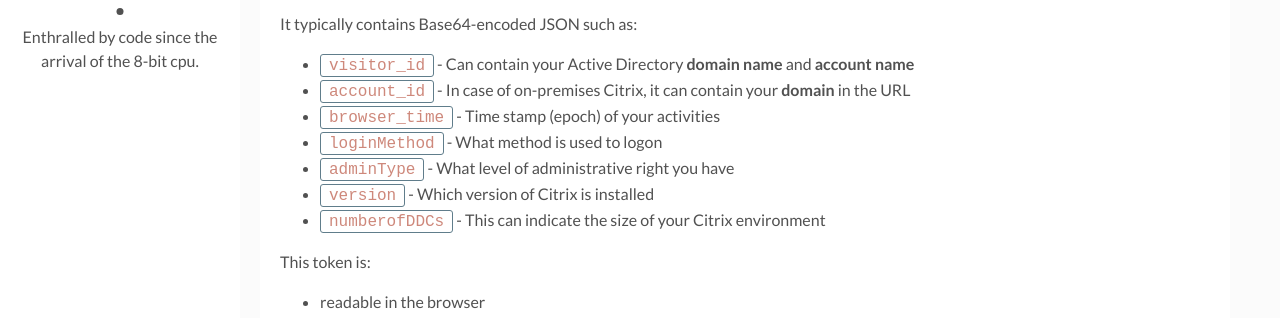
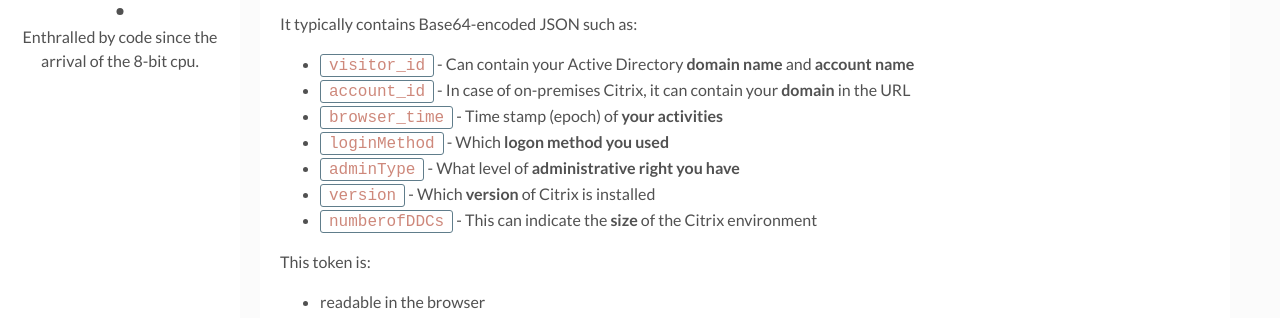
Before and after one commit to berrydejager/code, a Jekyll site: the page built from _posts/2026-04-13-Citrix-Pendo-and-its-hidden-risks.markdown, in a window 1280 px wide and 900 px high, scrolled down 710 px. Shown: the part 154-472 px from the top of the window. Built offline with Jekyll 4.4.1, drawn with Linux system fonts in a browser that asks for light colours.

Commit message:
Update 2026-04-13-Citrix-Pendo-and-its-hidden-risks.markdown

```diff
--- a/_posts/2026-04-13-Citrix-Pendo-and-its-hidden-risks.markdown
+++ b/_posts/2026-04-13-Citrix-Pendo-and-its-hidden-risks.markdown
@@ -31,11 +31,11 @@
 
 - `visitor_id` - Can contain your Active Directory **domain name** and **account name**
 - `account_id` - In case of on-premises Citrix, it can contain your **domain** in the URL
-- `browser_time` - Time stamp (epoch) of your activities
-- `loginMethod` - What method is used to logon
-- `adminType` - What level of administrative right you have
-- `version` - Which version of Citrix is installed
-- `numberofDDCs` - This can indicate the size of your Citrix environment
+- `browser_time` - Time stamp (epoch) of **your activities**
+- `loginMethod` - Which **logon method you used**
+- `adminType` - What level of **administrative right you have**
+- `version` - Which **version** of Citrix is installed
+- `numberofDDCs` - This can indicate the **size** of the Citrix environment
 
 This token is:
 
```
